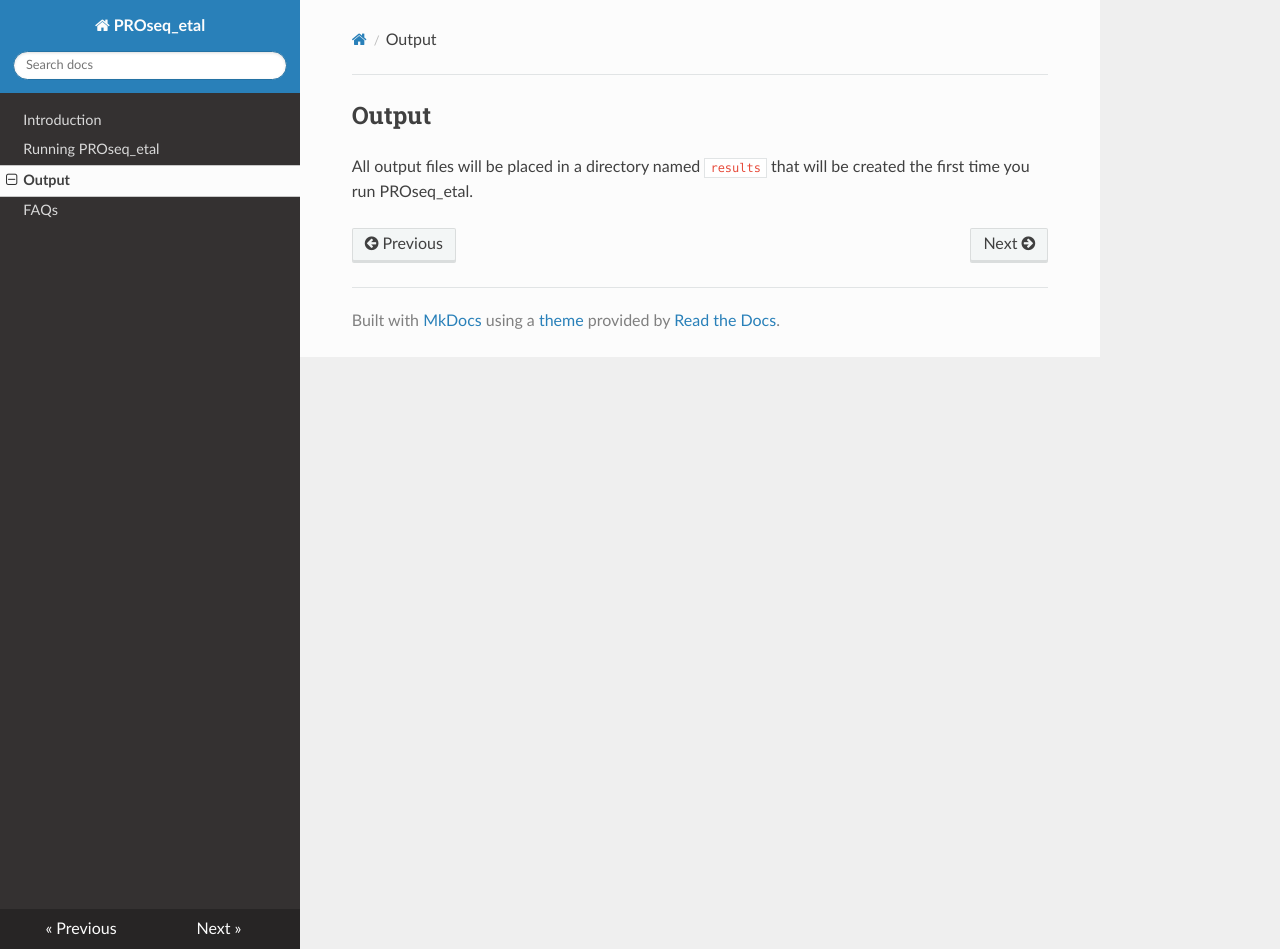
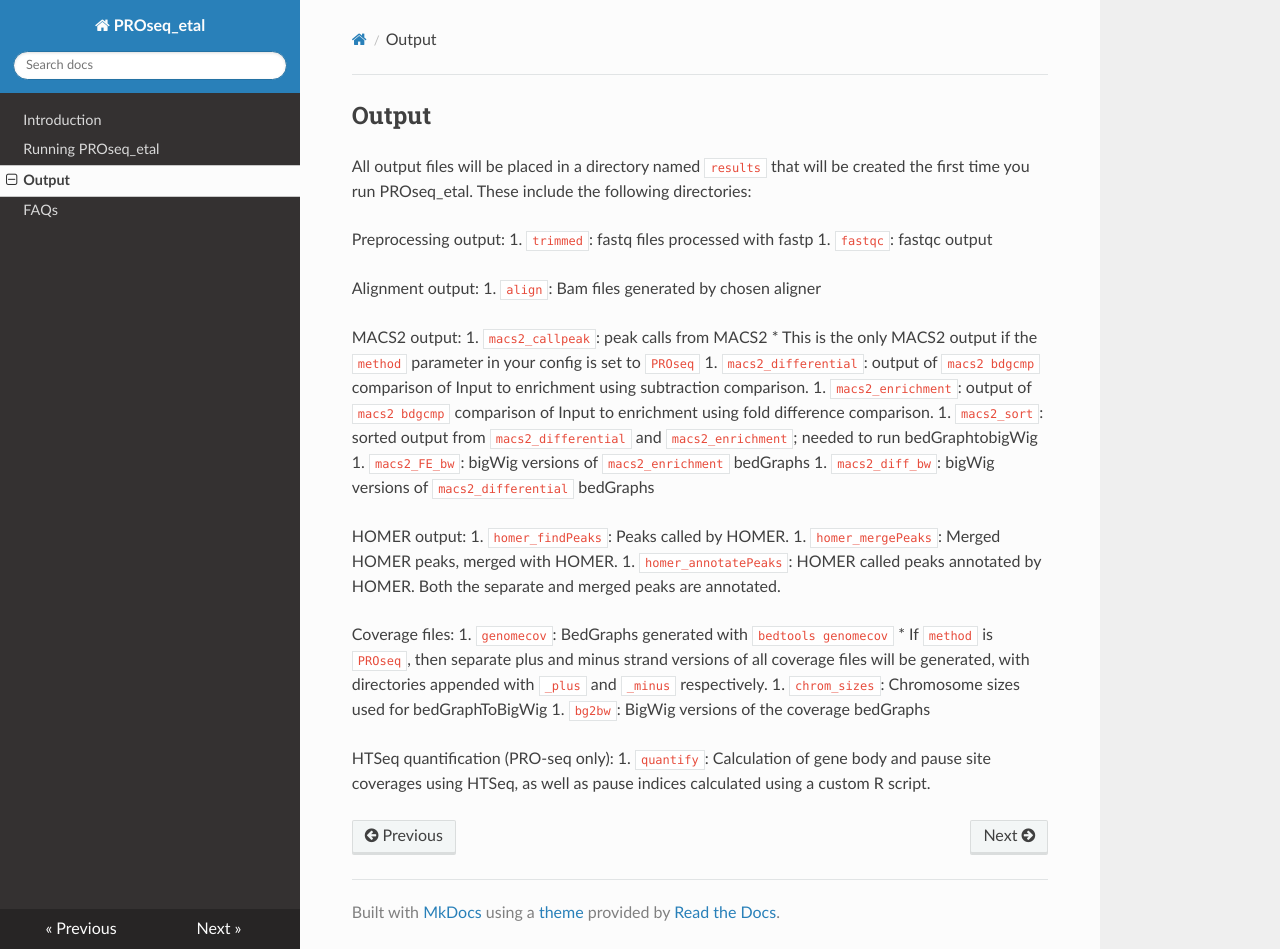
Before and after one commit to isaacvock/PROseq_etal, an MkDocs documentation site: the page built from docs/output.md, in a window 1280 px wide and 949 px high. Built offline with MkDocs 1.6.1, drawn with Linux system fonts in a browser that asks for light colours; nearby versions of some CDN libraries.

Commit message:
Documented output

```diff
--- a/docs/output.md
+++ b/docs/output.md
@@ -1,2 +1,32 @@
 ## Output
-All output files will be placed in a directory named `results` that will be created the first time you run PROseq_etal.
+All output files will be placed in a directory named `results` that will be created the first time you run PROseq_etal. These include the following directories:
+
+Preprocessing output:
+1. `trimmed`: fastq files processed with fastp
+1. `fastqc`: fastqc output
+
+Alignment output:
+1. `align`: Bam files generated by chosen aligner
+
+MACS2 output:
+1. `macs2_callpeak`: peak calls from MACS2
+  * This is the only MACS2 output if the `method` parameter in your config is set to `PROseq`
+1. `macs2_differential`: output of `macs2 bdgcmp` comparison of Input to enrichment using subtraction comparison.
+1. `macs2_enrichment`: output of `macs2 bdgcmp` comparison of Input to enrichment using fold difference comparison.
+1. `macs2_sort`: sorted output from `macs2_differential` and `macs2_enrichment`; needed to run bedGraphtobigWig
+1. `macs2_FE_bw`: bigWig versions of `macs2_enrichment` bedGraphs
+1. `macs2_diff_bw`: bigWig versions of `macs2_differential` bedGraphs
+
+HOMER output:
+1. `homer_findPeaks`: Peaks called by HOMER.
+1. `homer_mergePeaks`: Merged HOMER peaks, merged with HOMER.
+1. `homer_annotatePeaks`:  HOMER called peaks annotated by HOMER. Both the separate and merged peaks are annotated.
+
+Coverage files:
+1. `genomecov`: BedGraphs generated with `bedtools genomecov`
+  * If `method` is `PROseq`, then separate plus and minus strand versions of all coverage files will be generated, with directories appended with `_plus` and `_minus` respectively.
+1. `chrom_sizes`: Chromosome sizes used for bedGraphToBigWig
+1. `bg2bw`: BigWig versions of the coverage bedGraphs
+
+HTSeq quantification (PRO-seq only):
+1. `quantify`: Calculation of gene body and pause site coverages using HTSeq, as well as pause indices calculated using a custom R script.
```
